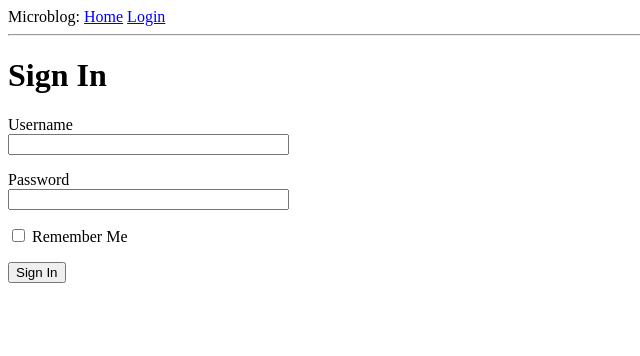
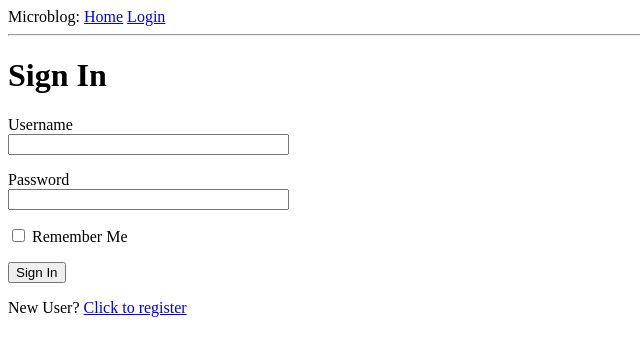
Before and after one commit to jhon-swai/Microblog, a Flask app: page /login in a window 1280 px wide. Shown: the top 356 px of the page, without its empty margins (0-640 px from the left). Run offline with Flask 2, Linux system fonts and the light colour scheme.

Commit message:
registration link

```diff
--- a/app/templates/login.html
+++ b/app/templates/login.html
@@ -24,6 +24,11 @@
         <p>
             {{ form.submit() }}
         </p>
+
     </form>
+    <p>
+        New User?
+        <a href="{{ url_for('register') }}">Click to register</a>
+    </p>
 
 {% endblock %}
```
